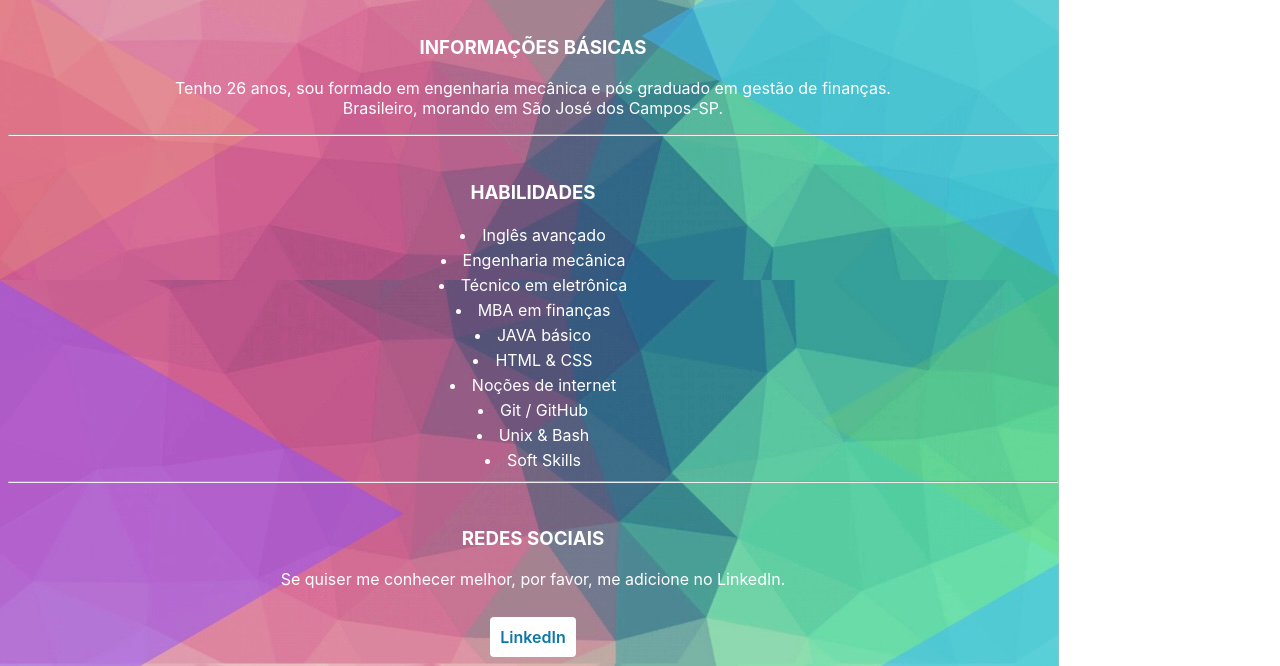
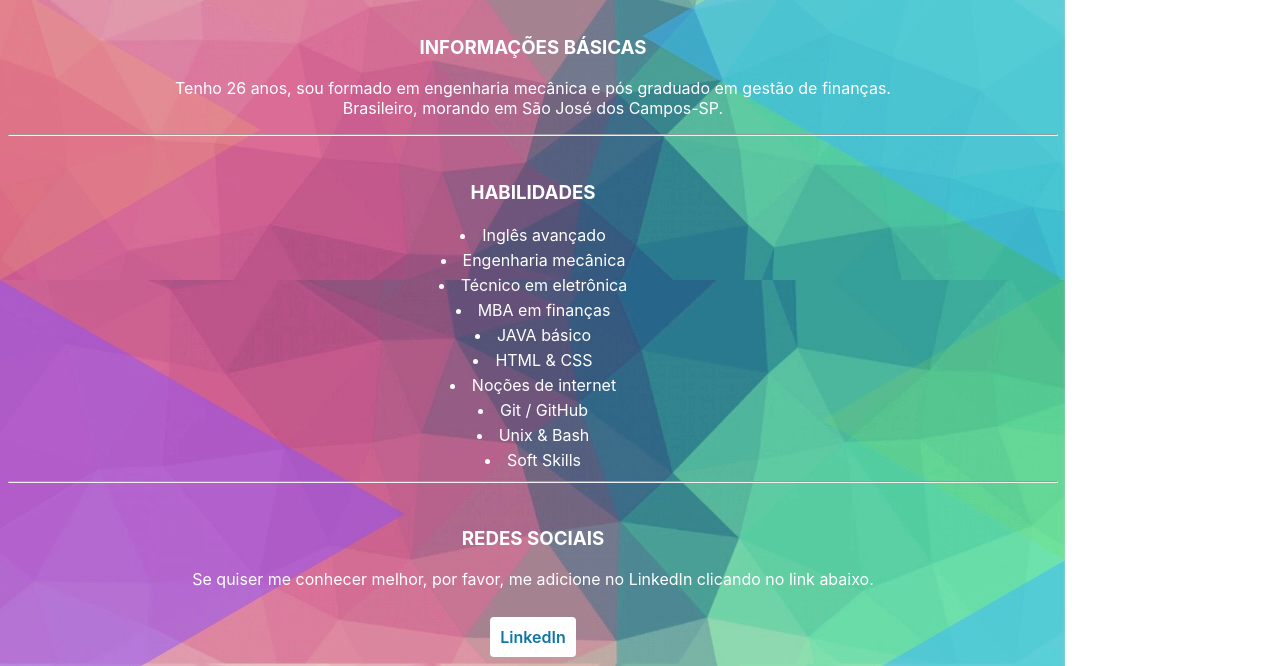
Before and after one commit to Nikolas-Firmo-Cardoso/Nikolas-Firmo-Cardoso.github.io, a plain HTML site: page index.html in a window 1280 px wide. Shown: the part 1256-1922 px from the top of the page. Drawn offline with Linux system fonts and the light colour scheme.

Commit message:
atualiza background

```diff
--- a/index.html
+++ b/index.html
@@ -14,7 +14,7 @@
         }
 
         .background-image {
-            background-image: url('/art8.jpg');
+            background-image: url('/art10.jpg');
             background-repeat:repeat-y;
         }
 
@@ -125,14 +125,11 @@
     <br>
 
     <h3 class="character-style">REDES SOCIAIS</h3>
-    <p class="character-style">Se quiser me conhecer melhor, por favor, me adicione no LinkedIn.</p>
+    <p class="character-style">Se quiser me conhecer melhor, por favor, me adicione no LinkedIn clicando no link abaixo.</p>
     <p id="Redes sociais"</p>
     <br>
 
-
     <a class="button" href="https://www.linkedin.com/in/nikolas-firmo-cardoso/" target="_blank">LinkedIn</a>
-
-
 
 </body>
 </html>
```
Also changed, not shown: art10.jpg (added), art7.png (deleted), grey2.png (deleted).
